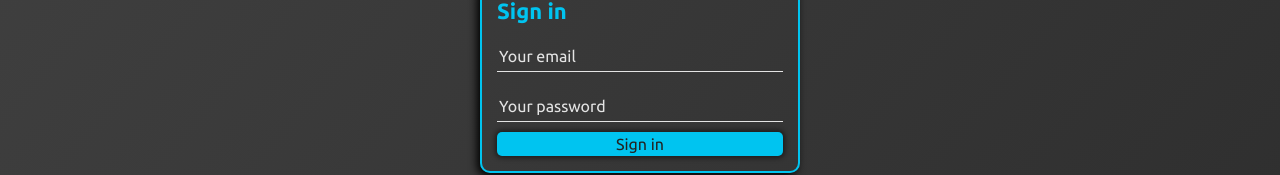
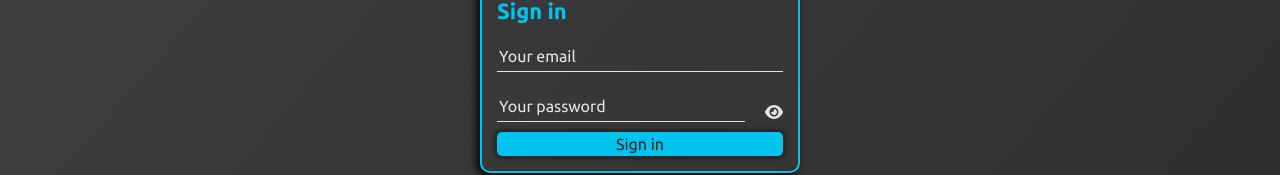
Before and after one commit to Nikitapil/gamelandia, a React (Create React App) app: page /gamelandia/login in a window 1280 px wide. Shown: the part 379-554 px from the top of the page. Built offline with nearby package versions, Linux system fonts and the light colour scheme; no server answers.

Commit message:
add show password feature

```diff
--- a/src/components/Auth/AuthForm.tsx
+++ b/src/components/Auth/AuthForm.tsx
@@ -1,5 +1,7 @@
 import React, { FC, useEffect, useState } from 'react';
 import { useTranslation } from 'react-i18next';
+import { FontAwesomeIcon } from '@fortawesome/react-fontawesome';
+import { faEye } from '@fortawesome/free-solid-svg-icons';
 import authStyles from '../../styles/auth.module.scss';
 import { AppInput } from '../UI/AppInput';
 import { AppButton } from '../UI/AppButton';
@@ -19,6 +21,9 @@ export const AuthForm: FC<AuthFormProps> = ({
 }) => {
   const [formData, setFormData] = useState({ email: '', password: '' });
   const [userName, setUserName] = useState('');
+  const [passwordType, setPasswordType] = useState<
+    'email' | 'password' | 'text'
+  >('password');
 
   const onInput = (e: React.ChangeEvent<HTMLInputElement>) => {
     setFormData({ ...formData, [e.target.name]: e.target.value });
@@ -29,6 +34,14 @@ export const AuthForm: FC<AuthFormProps> = ({
     if (setDisplayName) {
       setUserName(e.target.value);
     }
+  };
+
+  const onChangePasswordType = () => {
+    if (passwordType === 'text') {
+      setPasswordType('password');
+      return;
+    }
+    setPasswordType('text');
   };
 
   useEffect(() => {
@@ -54,13 +67,24 @@ export const AuthForm: FC<AuthFormProps> = ({
         testId="email-input"
         label={t('your_email')}
       />
+      <div className={authStyles['auth-form__password']}>
         <AppInput
-        type="password"
+          type={passwordType}
           name="password"
+          className={authStyles['auth-form__password-field']}
           value={formData.password}
           onChange={onInput}
           label={t('your_password')}
         />
+        <button
+          type="button"
+          title="Show password"
+          className={passwordType === 'text' ? authStyles.active : ''}
+          onClick={onChangePasswordType}
+        >
+          <FontAwesomeIcon icon={faEye} />
+        </button>
+      </div>
       {isSignUp && (
         <AppInput
           type="text"
--- a/src/styles/auth.module.scss
+++ b/src/styles/auth.module.scss
@@ -54,3 +54,30 @@
   margin-top: 12px;
   align-self: flex-end;
 }
+
+.auth-form__password {
+  display: flex;
+  gap: 20px;
+  width: 100%;
+
+  button {
+    background: none;
+    border: none;
+    color: $mainColor;
+    width: 20px;
+    height: 20px;
+    align-self: flex-end;
+
+    &:hover {
+      color: $titleColor;
+    }
+
+    &.active {
+      color: $success;
+    }
+  }
+}
+
+.auth-form__password-field {
+  flex: 1 1 auto;
+}
```
Lines whose indentation alone changed are shown as unchanged.
